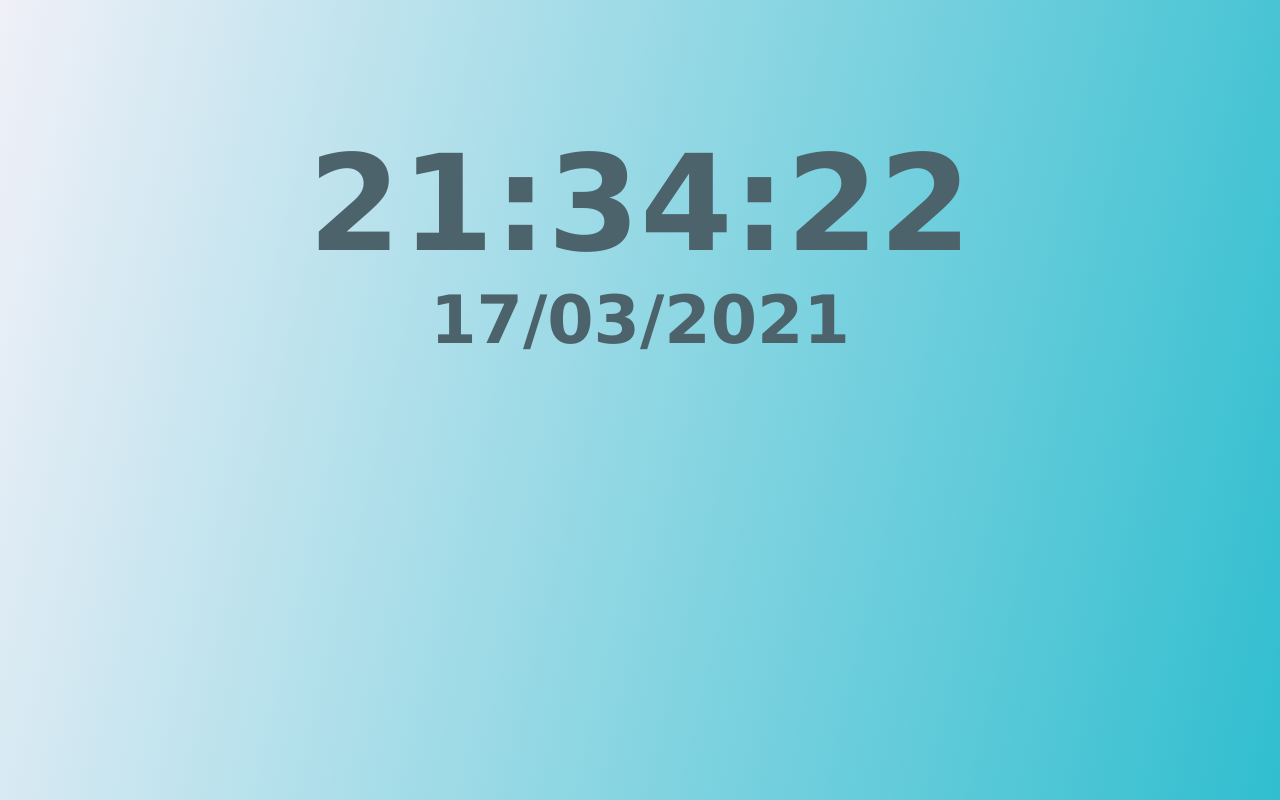
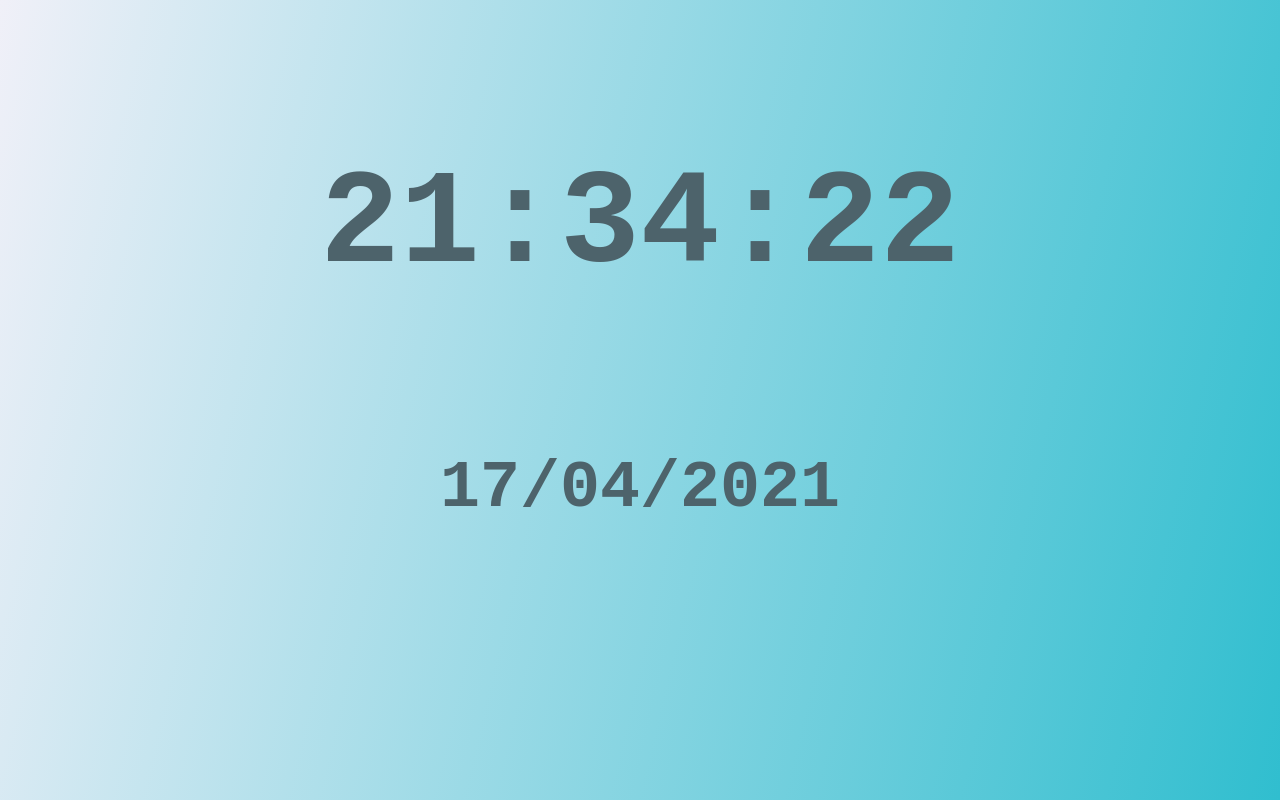
Before and after one commit to andre23arruda/clock, a plain HTML site: page index.html in a window 1280 px wide. Drawn offline with Linux system fonts and the light colour scheme.

Commit message:
Add files via upload

```diff
--- /dev/null
+++ b/index.css
@@ -0,0 +1,41 @@
+body {
+    background: rgb(240,240,248);
+    background: linear-gradient(103deg, rgba(240,240,248,1) 0%, rgba(48,190,207,1) 100%, rgba(0,212,255,1) 100%);
+    background-repeat: no-repeat;
+    background-attachment: fixed;
+
+}
+
+.clock-container, #date-text {
+    display: flex;
+    justify-content: center;
+    margin: 150px auto;
+    color: rgb(77, 99, 107);
+    font-weight: bolder;
+    font-family: monospace;
+}
+
+.clock-text, .clock-text-points {
+    text-align: center;
+    font-size: 100pt;
+}
+
+#date-text {
+    text-align: center;
+    font-size: 50pt;
+}
+
+@media only screen and (max-width: 600px) {
+	.clock-container {
+        display: block;
+        line-height: 0.6;
+        margin: 50px auto;
+    }
+    .clock-text-points {
+        visibility: hidden;
+    }
+    #date-text {
+        margin: 80px auto;
+        font-size: 25pt;
+    }
+}
--- a/index.html
+++ b/index.html
@@ -3,15 +3,19 @@
 <head>
     <meta charset="UTF-8">
     <meta name="viewport" content="width=device-width, initial-scale=1.0">
-    <link rel="stylesheet" type="text/css" href="style.css">
+    <link rel="stylesheet" type="text/css" href="index.css">
     <title>Clock</title>
     <link rel="shortcut icon" href='assets/clock.ico' type="image/x-icon" />
 </head>
-<body onload="time()">
+<body>
     <div class="clock-container">
-        <div class="clocktext" id="clocktext"> </div>
-        <div class="datetext" id="datetext"> </div>
+        <div class="clock-text" id="clock-text-hour"></div>
+        <div class="clock-text-points">:</div>
+        <div class="clock-text" id="clock-text-minute"></div>
+        <div class="clock-text-points">:</div>
+        <div class="clock-text" id="clock-text-second"></div>
     </div>
-    <script src="script.js"></script>
+    <div id="date-text"></div>
+    <script src="index.js"></script>
 </body>
 </html>
--- /dev/null
+++ b/index.js
@@ -0,0 +1,23 @@
+var clockTextHour = document.getElementById("clock-text-hour")
+var clockTextMinute = document.getElementById("clock-text-minute")
+var clockTextSecond = document.getElementById("clock-text-second")
+
+function time() {
+    var dateobj = new Date();
+    var y = dateobj.getFullYear();
+    var m = dateobj.getMonth() + 1;
+    var d = dateobj.getDate();
+    var h = dateobj.getHours();
+    var mm = dateobj.getMinutes();
+    var ss = dateobj.getSeconds();
+
+    clockTextHour.innerHTML = `${('0' + h).slice(-2)}`
+    clockTextMinute.innerHTML = `${('0' + mm).slice(-2)}`
+    clockTextSecond.innerHTML = `${('0' + ss).slice(-2)}`
+
+    var datetext = document.getElementById("date-text")
+    datetext.innerHTML =`${('0' + d).slice(-2)}/${('0' + m).slice(-2)}/${y}`
+    setTimeout("time()",1000)
+}
+
+time()
```
